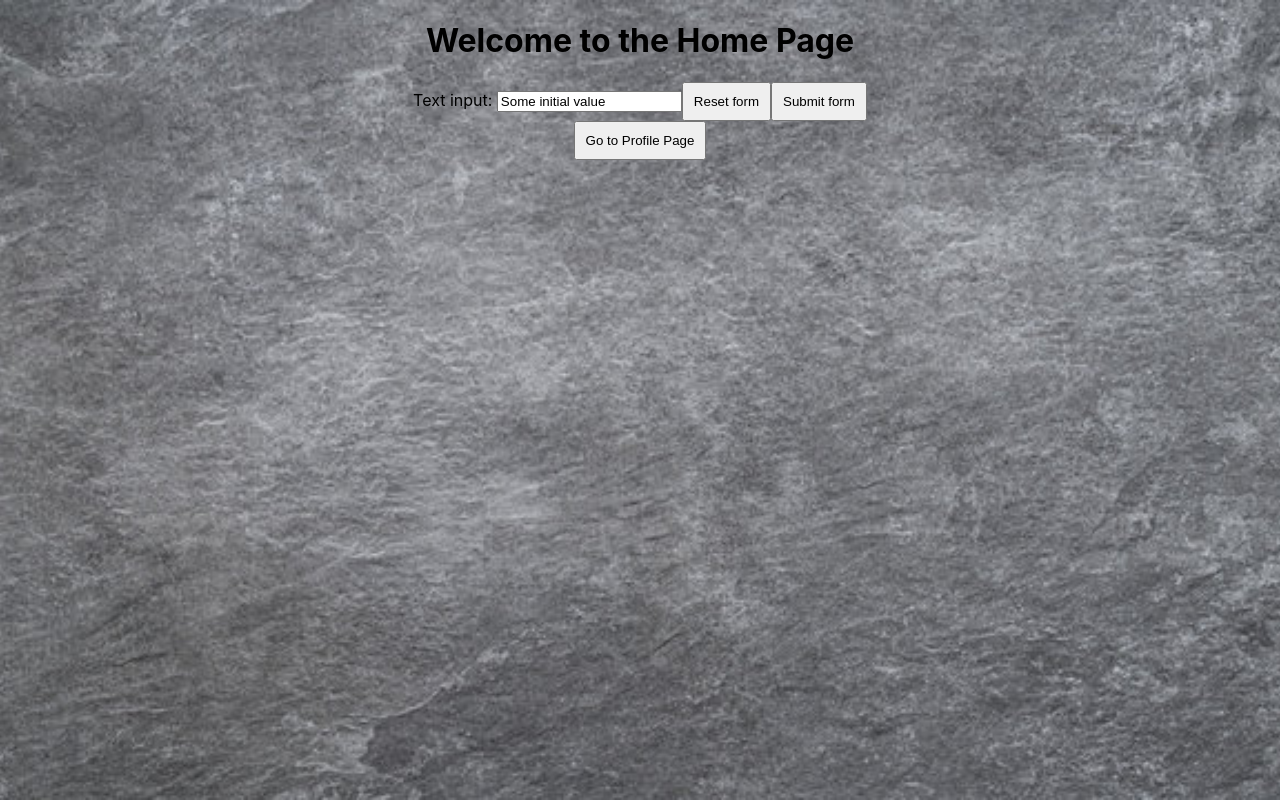
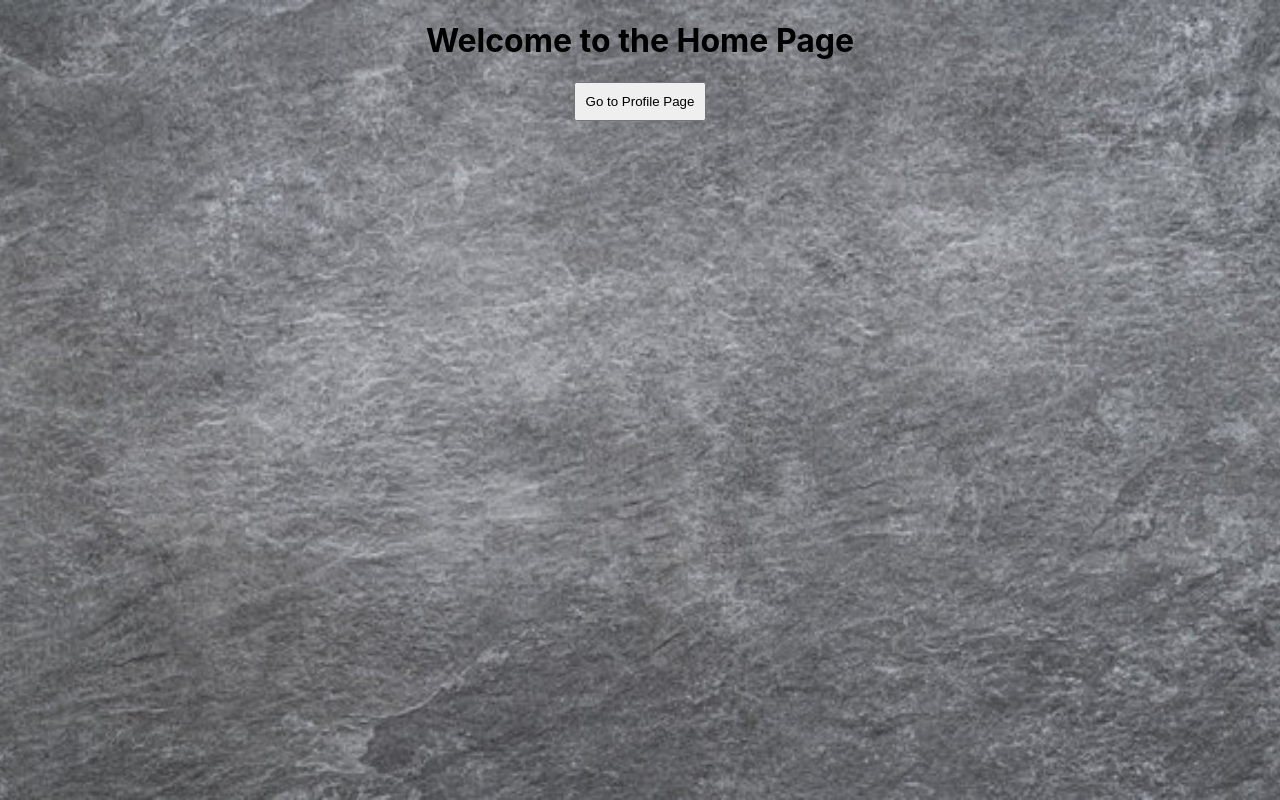
Before and after one commit to Way05/HenHacks25, a React (Create React App) app in the folder henhacks25/: page / in a window 1280 px wide. Built offline with nearby package versions, Linux system fonts and the light colour scheme.

Commit message:
removed text box from homepage

```diff
--- a/henhacks25/src/pages/home.tsx
+++ b/henhacks25/src/pages/home.tsx
@@ -7,18 +7,6 @@ const Home: React.FC = () => {
   return (
     <div className="Home">
       <h1>Welcome to the Home Page</h1>
-
-      {/* Form */}
-      <div className="input">
-        <form method="post" onSubmit={handleSubmit}>
-          <label>
-            Text input: <input name="myInput" defaultValue="Some initial value" />
-          </label>
-
-          <button type="reset">Reset form</button>
-          <button type="submit">Submit form</button>
-        </form>
-      </div>
 
       {/* Link to Profile Page */}
       <div className="nav">
```
